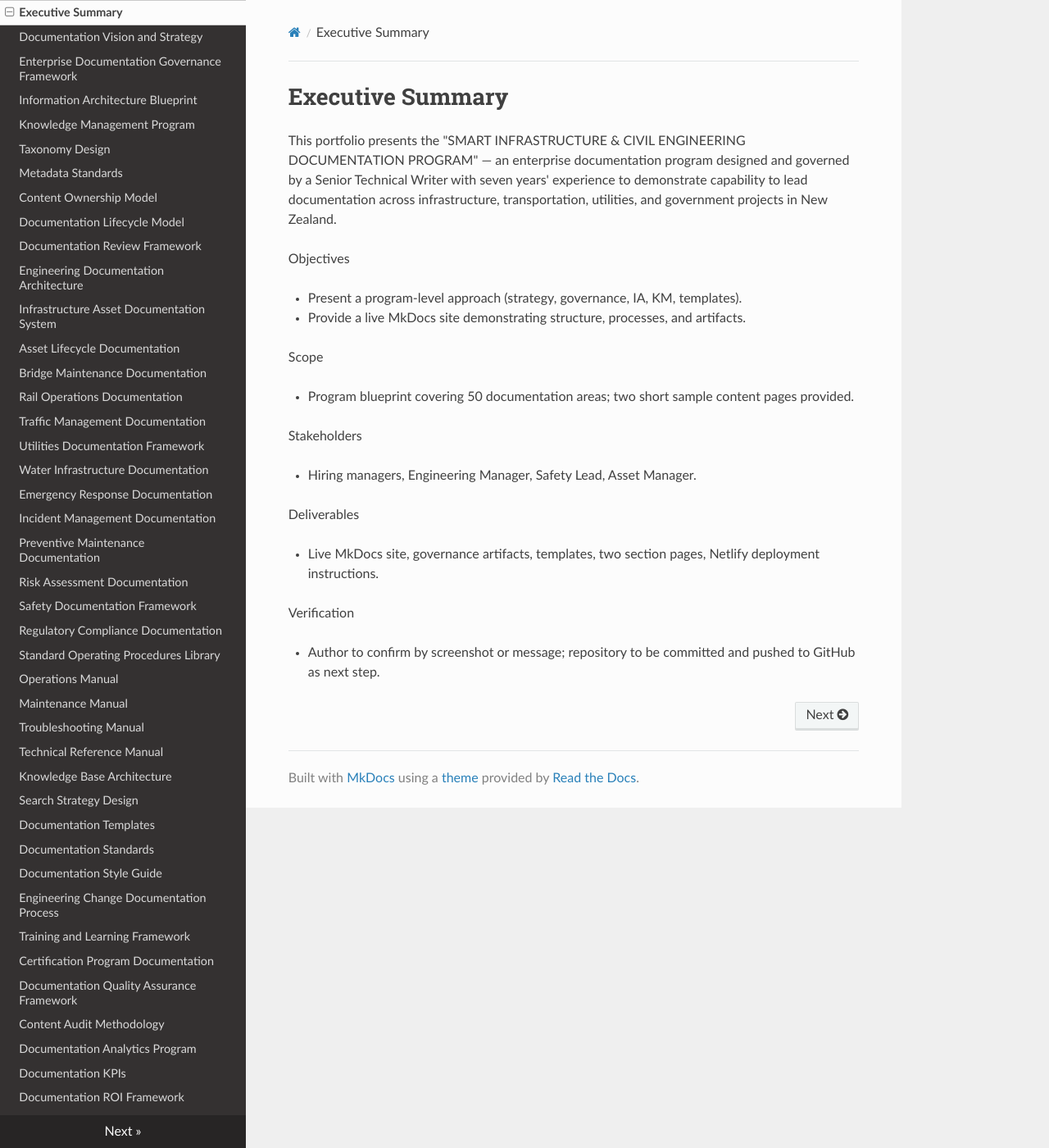
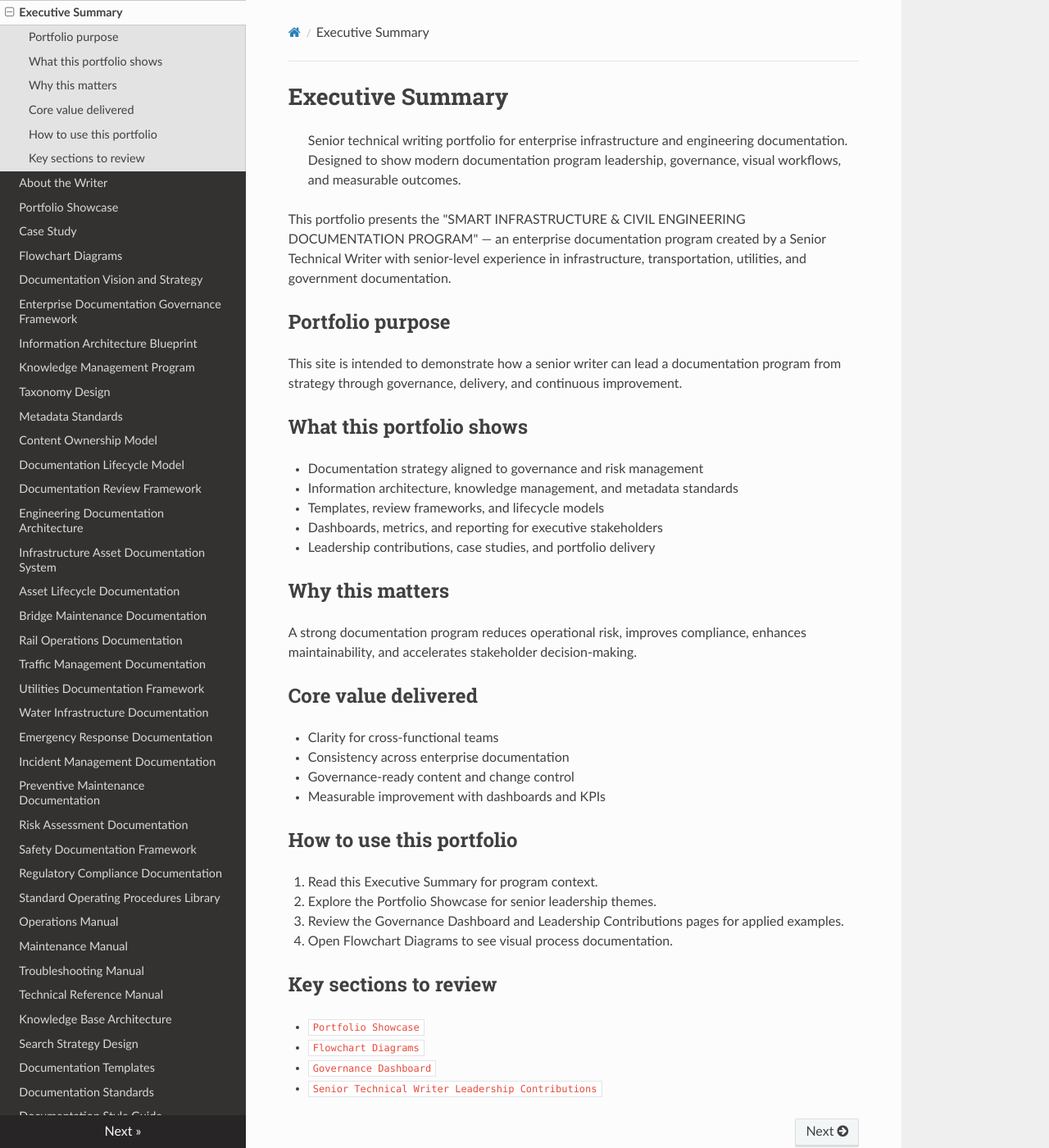
Before and after one commit to ashish-augustine/techwriter-smartinfra, an MkDocs documentation site: the page built from docs/index.md, in a window 1280 px wide and 1400 px high. Shown: the whole window at 82% size. Built offline with MkDocs 1.6.1, drawn with Linux system fonts in a browser that asks for light colours; nearby versions of some CDN libraries.

Commit message:
smartinfra-mkdocs

```diff
--- a/docs/50-senior-technical-writer-leadership-contributions.md
+++ b/docs/50-senior-technical-writer-leadership-contributions.md
@@ -1,45 +1,46 @@
 # Senior Technical Writer Leadership Contributions
 
-Objectives
+This page captures the leadership, outcomes, and program impact delivered by a Senior Technical Writer leading enterprise documentation for smart infrastructure and civil engineering.
 
-- Showcase leadership activities, program outcomes, and measurable impacts attributable to the Senior Technical Writer role.
+## Leadership narrative
 
-Scope
+- Led the design and delivery of a unified documentation program across governance, infrastructure, operations, and compliance.
+- Created clear decision records, stakeholder communication frameworks, and governance dashboards to support executive accountability.
+- Coached content owners, SMEs, and engineering teams in documentation standards, review processes, and asset lifecycle documentation.
 
-- Program design, governance leadership, stakeholder engagement, and measurable improvements.
+## Signature outcomes
 
-Stakeholders
+- Delivered a governance dashboard and reporting model that linked documentation KPIs to risk and operational performance.
+- Established a documentation review framework that reduced content approval cycle time and improved audit readiness.
+- Implemented taxonomy and metadata standards to improve content discoverability and knowledge reuse.
 
-- Hiring managers, Governance Board, Project Sponsors.
+## Process and engagement
 
-Deliverables
+- Quarterly leadership reviews aligned documentation goals to business strategy.
+- Stakeholder demos and handover reports provided transparency for governance boards and operational leaders.
+- Embedded continuous improvement through feedback loops, content audits, and KPI measurement.
 
-- Leadership narrative, case studies, KPIs achieved, artifacts showcasing program delivery.
+## Metrics and business value
 
-Processes
+- Program adoption measured through content health metrics and stakeholder satisfaction.
+- Documentation ROI evidenced by clearer handover artifacts, reduced rework, and improved operational readiness.
+- Risk mitigation supported by single-source-of-truth metrics, governance dashboards, and regular reconciliations.
 
-- Quarterly leadership reviews, stakeholder demos, and handover reports.
+## Portfolio approach
 
-Governance Mechanisms
+- Use a structured, evidence-based portfolio rather than a collection of disconnected pages.
+- Focus on outcomes, not just documents: governance, adoption, compliance, and operational value.
+- Combine narrative, metrics, templates, and diagrams to convey stakeholder-aligned delivery.
 
-- Documentation of decisions, saved meeting minutes, and approved artifacts.
+## Recommended artifacts
 
-Templates
+- Executive summaries and case studies
+- Governance dashboards and KPI reporting
+- Review frameworks and audit-ready templates
+- Knowledge management strategy and search architecture
 
-- Leadership case study template and executive summary.
+## Best practices
 
-Metrics
-
-- Program adoption rates, improvements in MTTR, documentation ROI evidence.
-
-Risks
-
-- Insufficient attribution for outcomes.
-
-Mitigation Strategies
-
-- Maintain clear before/after measures and link outcomes to documentation changes.
-
-Best Practices
-
-- Curate a concise leadership portfolio with measurable case studies and artifacts.
+- Curate concise leadership case studies with measurable impacts.
+- Align documentation program deliverables to business and operational outcomes.
+- Maintain clear attribution between documentation changes and program improvements.
--- /dev/null
+++ b/docs/about-the-writer.md
@@ -0,0 +1,38 @@
+# About the Writer
+
+This portfolio is authored by a senior technical writer with deep experience in infrastructure, transportation, utilities, and engineering documentation programs.
+
+## Professional profile
+
+- Senior Technical Writer with experience designing and leading enterprise documentation programs.
+- Expertise in documentation strategy, governance, information architecture, knowledge management, and process visualisation.
+- Skilled at translating complex technical and regulatory requirements into clear, usable content.
+- Proven ability to engage stakeholders, manage content owners, and deliver audit-ready documentation.
+
+## Core capabilities
+
+- Documentation program leadership and governance
+- Enterprise information architecture and taxonomy design
+- Regulatory compliance and risk-aligned content
+- Dashboards, KPIs, and documentation health metrics
+- Template and review framework development
+- Knowledge management and search strategy
+- Flowchart and visual process documentation
+
+## Portfolio focus
+
+This portfolio showcases work that is:
+
+- strategic and enterprise-ready
+- governance-aligned and risk-aware
+- stakeholder-focused and operationally practical
+- measurable through metrics and dashboards
+- visually supported with diagrams and workflows
+
+## Impact-driven approach
+
+The goal is to deliver documentation that improves decision-making, reduces risk, supports handover, and strengthens operational resilience.
+
+## Contact style
+
+This portfolio is crafted for hiring managers, engineering leaders, documentation governance teams, and digital transformation stakeholders seeking a senior writer who can lead programs end-to-end.
--- /dev/null
+++ b/docs/case-study-documentation-program.md
@@ -0,0 +1,39 @@
+# Case Study: Documentation Program for Smart Infrastructure
+
+## Project overview
+
+This case study describes how a senior technical writer led an enterprise documentation program for a smart infrastructure and civil engineering initiative.
+
+## Challenge
+
+- Multiple asset classes, systems, and stakeholders required consistent documentation governance.
+- Documentation existed in silos without a unified taxonomy or review framework.
+- Executive leaders needed measurable reporting on documentation health and compliance.
+
+## Strategy
+
+- Defined a documentation program framework covering governance, taxonomy, lifecycle, and knowledge management.
+- Built a portfolio structure of 50 documentation areas to reflect enterprise needs.
+- Created dashboards and KPI measures for governance, risk, and content health.
+
+## Execution
+
+- Developed templates, review frameworks, and content ownership models.
+- Established a governance dashboard and monthly executive reporting cadence.
+- Embedded Mermaid flowcharts to illustrate process workflows and decision paths.
+
+## Outcomes
+
+- Improved documentation consistency and reduced review cycle time.
+- Increased stakeholder confidence through transparent governance reporting.
+- Delivered a more discoverable, reusable documentation architecture for operations and maintenance.
+
+## Why it matters
+
+This program demonstrates senior technical writing capability to lead complex, multi-domain documentation initiatives and translate them into practical, measurable outcomes.
+
+## Learnings
+
+- A strong governance model is essential for enterprise documentation adoption.
+- Metrics and dashboards enable documentation to be treated as a program, not just a collection of files.
+- Visual process documentation helps stakeholders understand workflows, responsibilities, and control points.
--- a/docs/index.md
+++ b/docs/index.md
@@ -1,24 +1,42 @@
 # Executive Summary
 
-This portfolio presents the "SMART INFRASTRUCTURE & CIVIL ENGINEERING DOCUMENTATION PROGRAM" — an enterprise documentation program designed and governed by a Senior Technical Writer with seven years' experience to demonstrate capability to lead documentation across infrastructure, transportation, utilities, and government projects in New Zealand.
+> Senior technical writing portfolio for enterprise infrastructure and engineering documentation. Designed to show modern documentation program leadership, governance, visual workflows, and measurable outcomes.
 
-Objectives
+This portfolio presents the "SMART INFRASTRUCTURE & CIVIL ENGINEERING DOCUMENTATION PROGRAM" — an enterprise documentation program created by a Senior Technical Writer with senior-level experience in infrastructure, transportation, utilities, and government documentation.
 
-- Present a program-level approach (strategy, governance, IA, KM, templates).
-- Provide a live MkDocs site demonstrating structure, processes, and artifacts.
+## Portfolio purpose
 
-Scope
+This site is intended to demonstrate how a senior writer can lead a documentation program from strategy through governance, delivery, and continuous improvement.
 
-- Program blueprint covering 50 documentation areas; two short sample content pages provided.
+## What this portfolio shows
 
-Stakeholders
+- Documentation strategy aligned to governance and risk management
+- Information architecture, knowledge management, and metadata standards
+- Templates, review frameworks, and lifecycle models
+- Dashboards, metrics, and reporting for executive stakeholders
+- Leadership contributions, case studies, and portfolio delivery
 
-- Hiring managers, Engineering Manager, Safety Lead, Asset Manager.
+## Why this matters
 
-Deliverables
+A strong documentation program reduces operational risk, improves compliance, enhances maintainability, and accelerates stakeholder decision-making.
 
-- Live MkDocs site, governance artifacts, templates, two section pages, Netlify deployment instructions.
+## Core value delivered
 
-Verification
+- Clarity for cross-functional teams
+- Consistency across enterprise documentation
+- Governance-ready content and change control
+- Measurable improvement with dashboards and KPIs
 
-- Author to confirm by screenshot or message; repository to be committed and pushed to GitHub as next step.
+## How to use this portfolio
+
+1. Read this Executive Summary for program context.
+2. Explore the Portfolio Showcase for senior leadership themes.
+3. Review the Governance Dashboard and Leadership Contributions pages for applied examples.
+4. Open Flowchart Diagrams to see visual process documentation.
+
+## Key sections to review
+
+- `Portfolio Showcase`
+- `Flowchart Diagrams`
+- `Governance Dashboard`
+- `Senior Technical Writer Leadership Contributions`
--- /dev/null
+++ b/docs/portfolio-showcase.md
@@ -0,0 +1,59 @@
+# Portfolio Showcase
+
+This portfolio demonstrates enterprise-level documentation leadership for smart infrastructure, transportation, utilities, and civil engineering programs.
+
+## Why this portfolio matters
+
+As a Senior Technical Writer, I build documentation programs that align with governance, regulatory compliance, stakeholder workflows, and digital transformation goals. This portfolio is designed to show:
+
+- strategic documentation program design
+- governance and content ownership models
+- knowledge management and information architecture
+- templates, dashboards, and execution roadmaps
+- measurable outcomes and portfolio leadership
+
+## Senior-level strengths
+
+- Program leadership: define documentation strategy, governance, roadmap, and executive reporting.
+- Cross-functional engagement: coordinate engineers, subject matter experts, safety teams, and business stakeholders.
+- Standards and quality: deliver consistent templates, style guidance, review frameworks, and audit-ready documentation.
+- Metrics-driven delivery: use dashboards, KPIs, and risk registers to measure documentation health and adoption.
+
+## Selected case studies
+
+### Governance dashboard and executive reporting
+
+- Designed the governance dashboard structure, data definitions, and stakeholder cadence for the documentation program.
+- Aligned KPI reporting with risk registers, content health metrics, and compliance requirements.
+- Enabled senior leadership to make data-driven decisions with monthly executive reports and weekly operational snapshots.
+
+### Documentation program blueprint
+
+- Built a complete enterprise documentation architecture across 50 portfolio sections.
+- Incorporated taxonomy design, metadata standards, content lifecycle, and knowledge base strategy.
+- Created templates and review frameworks that reduce duplication and accelerate onboarding.
+
+### Knowledge management and search strategy
+
+- Developed a search strategy that supports asset classification, stakeholder role-based access, and reuse of documentation.
+- Established a knowledge management program that improves content discoverability for maintenance, operations, and emergency response teams.
+
+## Portfolio artifacts worth exploring
+
+- `docs/about-the-writer.md` — professional profile and senior technical writer focus
+- `docs/case-study-documentation-program.md` — case study showing program delivery and measurable outcomes
+- `docs/index.md` — executive summary and portfolio framing
+- `docs/flowcharts.md` — visual flowchart examples for process and governance diagrams
+- `docs/44-governance-dashboard.md` — governance dashboard workflow and reporting model
+- `docs/50-senior-technical-writer-leadership-contributions.md` — leadership narrative and program outcomes
+
+## How to read this portfolio
+
+1. Start with the Executive Summary for program context.
+2. Review the Portfolio Showcase for leadership themes and value delivered.
+3. Explore Governance Dashboard and Leadership Contributions for examples of senior delivery.
+4. Use the Flowcharts page to see how visual documentation accompanies strategy.
+
+## Impact summary
+
+This portfolio is built to reflect the work of a senior expert technical writer who can lead large documentation programs, translate complex operational needs into usable content, and deliver measurable governance outcomes.
--- a/mkdocs.yml
+++ b/mkdocs.yml
@@ -2,6 +2,10 @@ site_name: SMART INFRASTRUCTURE & CIVIL ENGINEERING DOCUMENTATION PROGRAM
 site_description: Enterprise documentation program portfolio
 nav:
   - Executive Summary: index.md
+  - About the Writer: about-the-writer.md
+  - Portfolio Showcase: portfolio-showcase.md
+  - Case Study: case-study-documentation-program.md
+  - Flowchart Diagrams: flowcharts.md
   - Documentation Vision and Strategy: 02-documentation-vision-and-strategy.md
   - Enterprise Documentation Governance Framework: 03-enterprise-documentation-governance-framework.md
   - Information Architecture Blueprint: 04-information-architecture-blueprint.md
@@ -53,6 +57,8 @@ nav:
   - Senior Technical Writer Leadership Contributions: 50-senior-technical-writer-leadership-contributions.md
 theme:
   name: readthedocs
+  extra_css:
+    - css/custom.css
 plugins:
   - search
   - mermaid2
```
Also changed, not shown: README.md (+35 -27 lines), docs/44-governance-dashboard.md (+14 -0 lines), docs/css/custom.css (added, +99 -0 lines), docs/flowcharts.md (added, +43 -0 lines).
